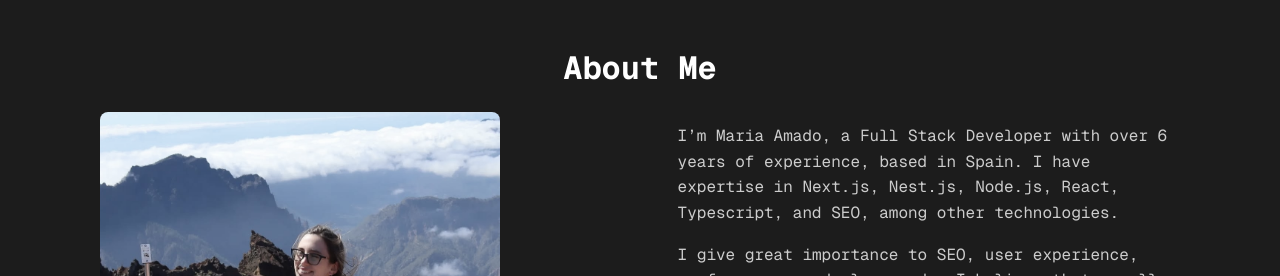
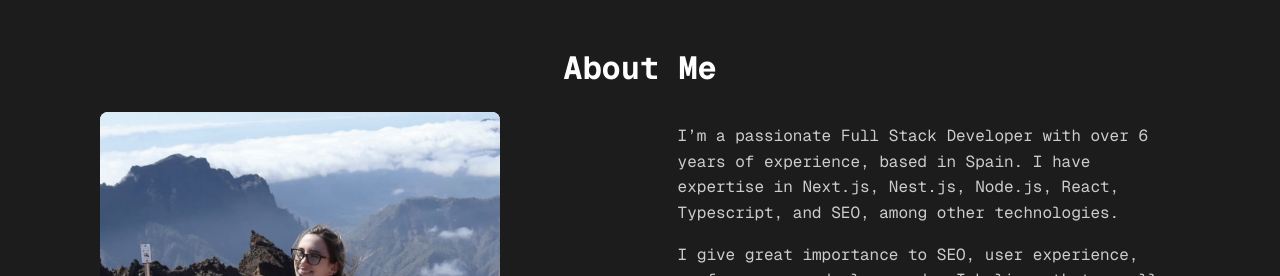
Before and after one commit to MeryScarlet15/portfolio, a Next.js app: page / in a window 1280 px wide. Shown: the part 900-1176 px from the top of the page. Built offline with nearby package versions, Linux system fonts and the light colour scheme.

Commit message:
tweak about description

```diff
--- a/src/modules/about/about.tsx
+++ b/src/modules/about/about.tsx
@@ -29,7 +29,7 @@ export const About: React.FC = () => {
         </div>
         <div className={styles.about__text}>
           <p>
-            I’m Maria Amado, a Full Stack Developer with over 6 years of
+            I’m a passionate Full Stack Developer with over 6 years of
             experience, based in Spain. I have expertise in Next.js, Nest.js,
             Node.js, React, Typescript, and SEO, among other technologies.
           </p>
@@ -37,7 +37,7 @@ export const About: React.FC = () => {
             I give great importance to SEO, user experience, performance, and
             clean code. I believe that a well-optimized, user-friendly
             application with clean and efficient code is the key to delivering
-            great products
+            great products.
           </p>
           <p>
             When I’m not coding, I enjoy exploring new technologies, traveling,
```
